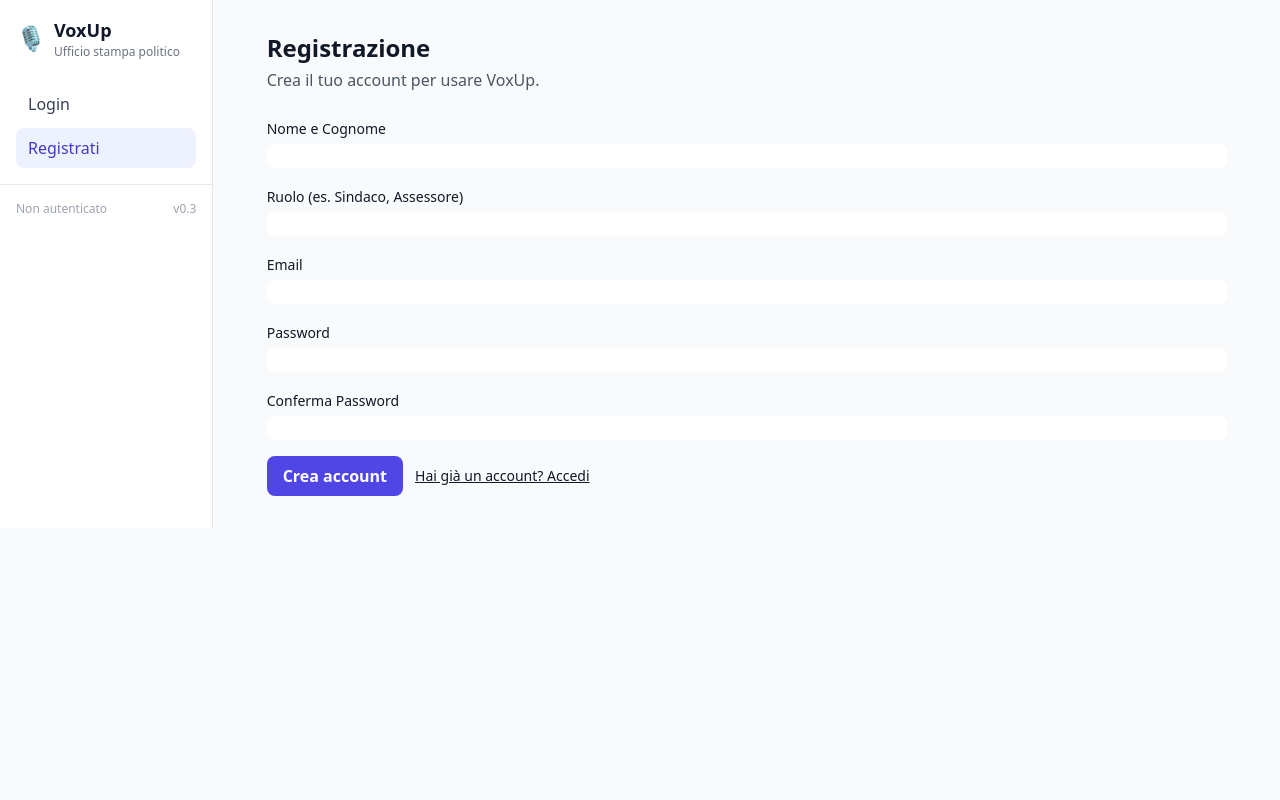
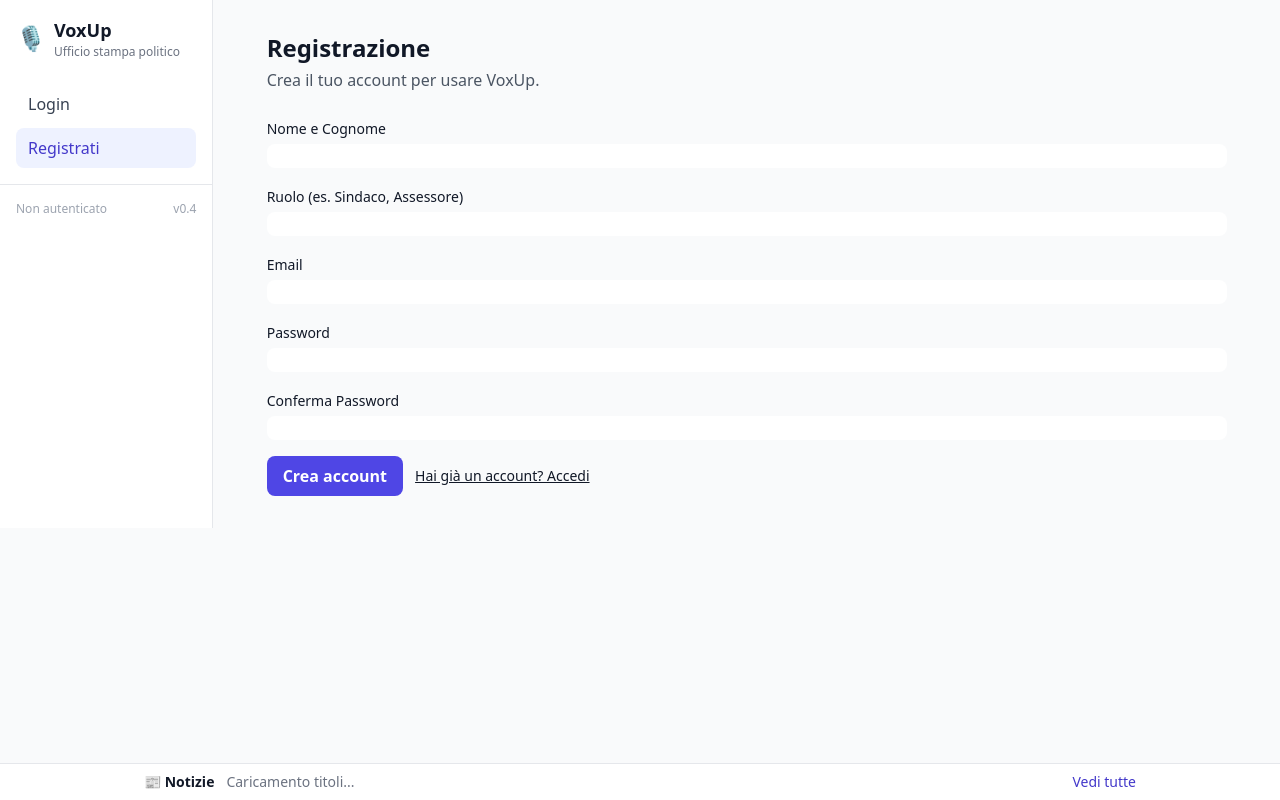
Before and after one commit to lorenzospadotto-debug/noventa-comms-app, a FastAPI app: page /register in a window 1280 px wide. Run offline with FastAPI, Linux system fonts and the light colour scheme; data that the repository does not hold is empty; some libraries are stand-ins or nearby versions.

Commit message:
Update base.html

```diff
--- a/templates/base.html
+++ b/templates/base.html
@@ -6,7 +6,6 @@
   <title>{{ app_name }} • VoxUp</title>
   <meta name="color-scheme" content="light only">
   <script src="https://cdn.tailwindcss.com"></script>
-  <script defer src="https://unpkg.com/alpinejs@3.x.x/dist/cdn.min.js"></script>
   <link rel="icon" href="https://fav.farm/🎙️">
   <style>
     .overlay { position: fixed; inset: 0; background: rgba(0,0,0,.45); display: none; align-items: center; justify-content: center; z-index: 60; }
@@ -19,7 +18,7 @@
     Salta al contenuto
   </a>
 
-  <div class="min-h-full">
+  <div class="min-h-full pb-14"> <!-- spazio per ticker -->
     <div class="grid grid-cols-12 gap-0">
       <aside class="col-span-12 md:col-span-3 lg:col-span-2 bg-white border-r border-gray-200">
         <div class="p-4">
@@ -32,13 +31,18 @@
           </div>
 
           {% set path = request.url.path %}
+          {% set done = request.session.get('onboarding_done') %}
           <nav class="mt-6 space-y-1">
             {% if request.session.get('auth') %}
+              {% if not done %}
               <a href="/" class="block px-3 py-2 rounded-lg font-medium {% if path=='/' %}bg-indigo-50 text-indigo-700{% else %}text-gray-700 hover:bg-gray-100{% endif %}">Onboarding</a>
+              {% endif %}
               <a href="/compose" class="block px-3 py-2 rounded-lg font-medium {% if path.startswith('/compose') %}bg-indigo-50 text-indigo-700{% else %}text-gray-700 hover:bg-gray-100{% endif %}">Upload & Genera</a>
               <a href="/style" class="block px-3 py-2 rounded-lg font-medium {% if path.startswith('/style') %}bg-indigo-50 text-indigo-700{% else %}text-gray-700 hover:bg-gray-100{% endif %}">Stile</a>
               <a href="/profile" class="block px-3 py-2 rounded-lg font-medium {% if path.startswith('/profile') %}bg-indigo-50 text-indigo-700{% else %}text-gray-700 hover:bg-gray-100{% endif %}">Profilo</a>
               <a href="/drafts" class="block px-3 py-2 rounded-lg font-medium {% if path.startswith('/drafts') %}bg-indigo-50 text-indigo-700{% else %}text-gray-700 hover:bg-gray-100{% endif %}">Bozze</a>
+              <a href="/notes" class="block px-3 py-2 rounded-lg font-medium {% if path.startswith('/notes') %}bg-indigo-50 text-indigo-700{% else %}text-gray-700 hover:bg-gray-100{% endif %}">Blocco note</a>
+              <a href="/news" class="block px-3 py-2 rounded-lg font-medium {% if path.startswith('/news') %}bg-indigo-50 text-indigo-700{% else %}text-gray-700 hover:bg-gray-100{% endif %}">Notizie</a>
             {% else %}
               <a href="/login" class="block px-3 py-2 rounded-lg font-medium {% if path.startswith('/login') %}bg-indigo-50 text-indigo-700{% else %}text-gray-700 hover:bg-gray-100{% endif %}">Login</a>
               <a href="/register" class="block px-3 py-2 rounded-lg font-medium {% if path.startswith('/register') %}bg-indigo-50 text-indigo-700{% else %}text-gray-700 hover:bg-gray-100{% endif %}">Registrati</a>
@@ -54,7 +58,7 @@
           {% else %}
             <span class="text-xs text-gray-400">Non autenticato</span>
           {% endif %}
-          <span class="text-xs text-gray-400">v0.3</span>
+          <span class="text-xs text-gray-400">v0.4</span>
         </div>
       </aside>
 
@@ -63,6 +67,17 @@
           {% block content %}{% endblock %}
         </div>
       </main>
+    </div>
+  </div>
+
+  <!-- Ticker Notizie in fondo -->
+  <div class="fixed bottom-0 inset-x-0 bg-white border-t border-gray-200 text-sm">
+    <div class="max-w-5xl mx-auto px-4 py-2 flex items-center gap-3">
+      <div class="font-semibold">📰 Notizie</div>
+      <div id="news-ticker" class="truncate">
+        <span class="text-gray-500">Caricamento titoli...</span>
+      </div>
+      <a href="/news" class="ml-auto text-indigo-700 hover:underline">Vedi tutte</a>
     </div>
   </div>
 
```
